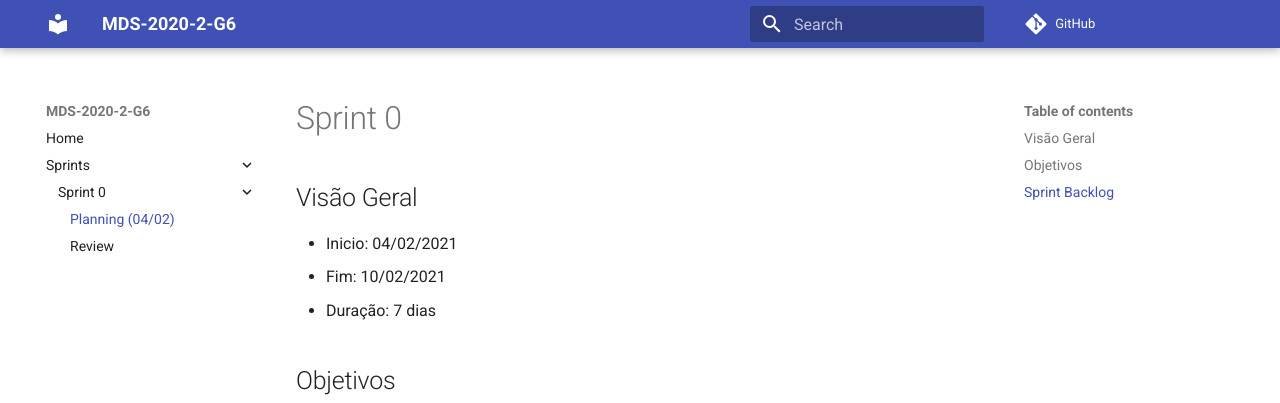
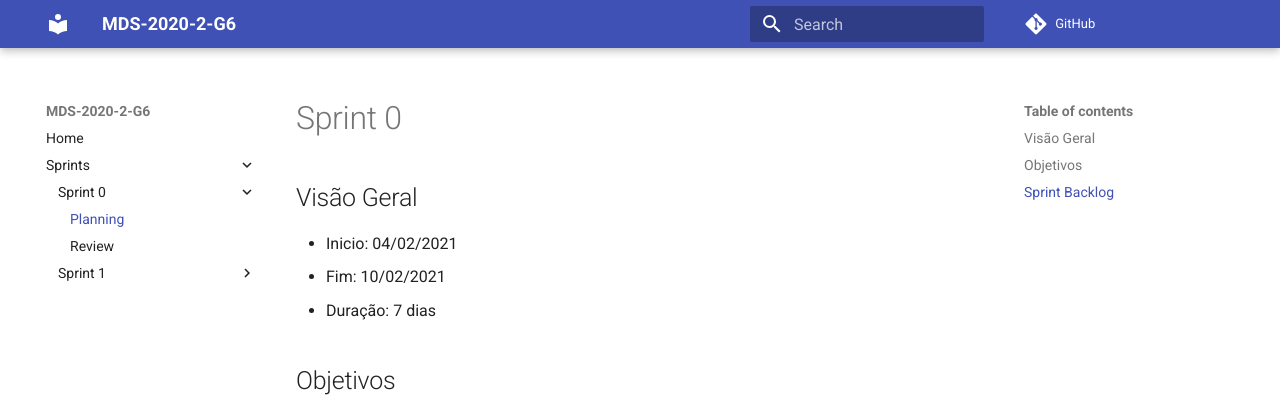
Before and after one commit to fga-eps-mds/2020.2-Hortum, an MkDocs documentation site: the page built from docs/sprints/sprint_0/Planning_sprint_0.md, in a window 1280 px wide. Shown: the top 403 px of the page. Built offline with MkDocs 1.6.1 and Material for MkDocs 9.7.7, drawn with Linux system fonts in a browser that asks for light colours; comment, search, counter and statistics services are not loaded.

Commit message:
Correção do nome do arquivo e modificado mkdocs

```diff
--- a/mkdocs.yml
+++ b/mkdocs.yml
@@ -11,6 +11,8 @@ plugins:
 nav:
     - Home: "index.md"
     - Sprints:
-         - Sprint 0:
-            - Planning (04/02): "sprints/sprint_0/Plannig_sprint_0.md"
+        - Sprint 0:
+            - Planning: "sprints/sprint_0/Planning_sprint_0.md"
             - Review: "sprints/sprint_0/Review_sprint_0.md"
+        - Sprint 1:
+            - Planning: "sprints/sprint_1/Planning_sprint_1.md"
```
Also changed, not shown: docs/sprints/sprint_0/Planning_sprint_0.md (renamed from docs/sprints/sprint_0/Plannig_sprint_0.md).
